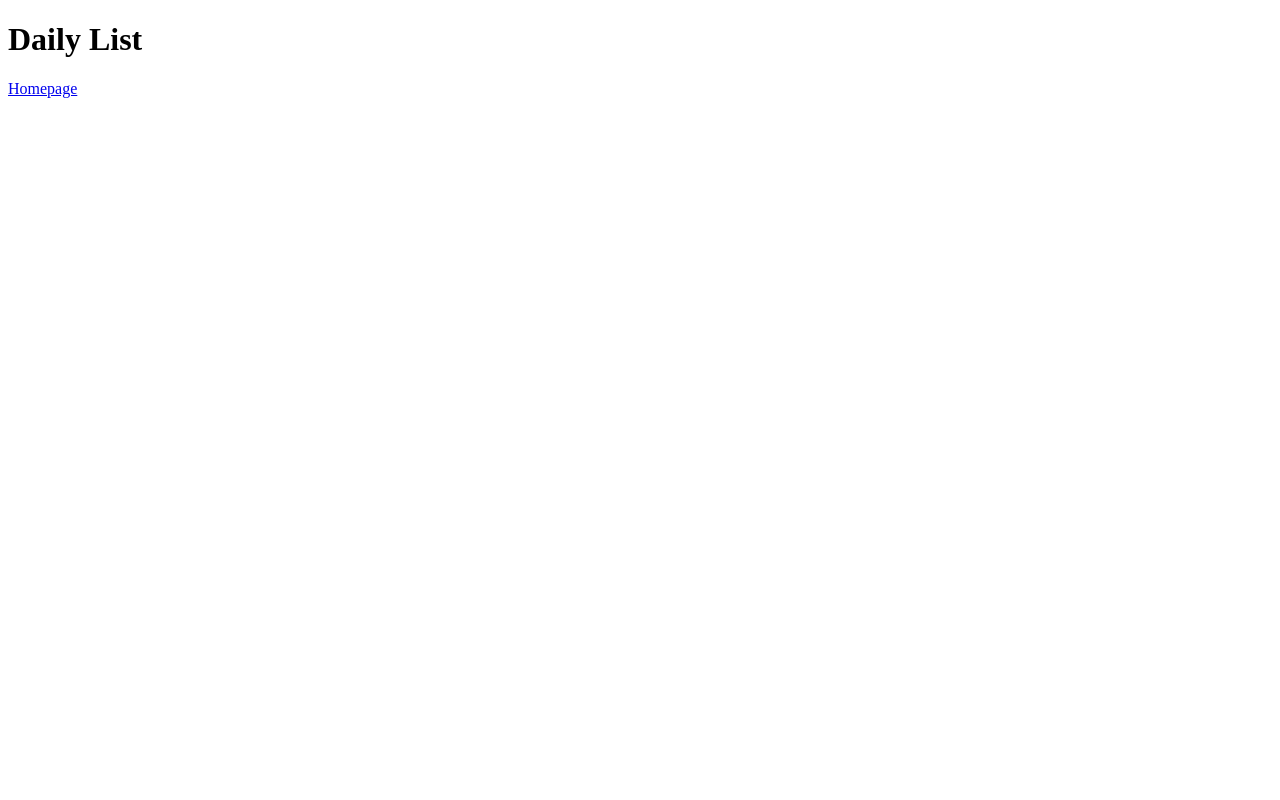
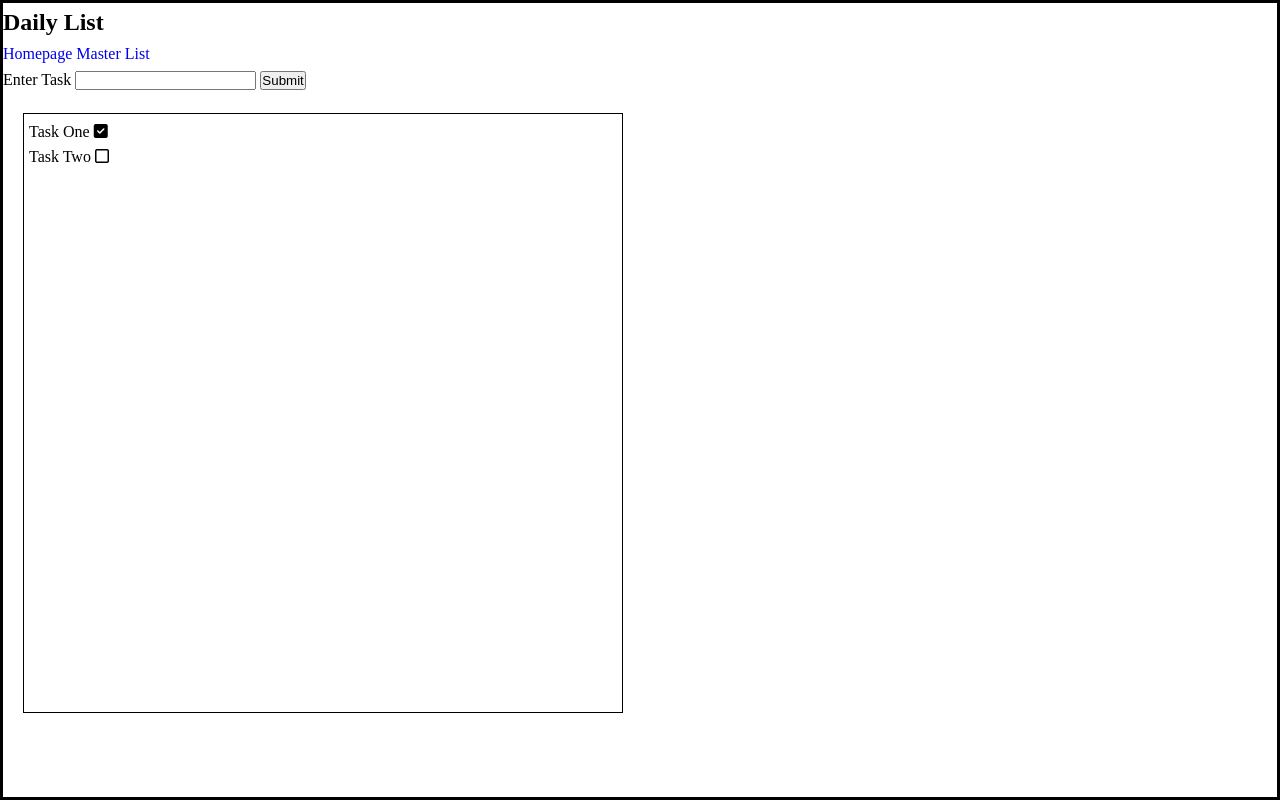
Before and after one commit to AdamAlibraheem000/task-list, a plain HTML site: page daily.html in a window 1280 px wide. Drawn offline with Linux system fonts and the light colour scheme.

Commit message:
ability to add tasks

```diff
--- a/css/styles.css
+++ b/css/styles.css
@@ -10,7 +10,7 @@ body{
     display: flex;
     justify-content: center;
     align-items: center;
-    background-color: #333;
+
 }
 
 ul{
@@ -44,3 +44,24 @@ a{
     text-align: center;
 
 }
+
+/* Daily List styling */
+
+.container-daily{
+    border: 3px solid black;
+    height: 100vh;
+    width: 100vw;
+
+
+
+}
+
+.task-list{
+    height: 600px;
+    width: 600px;
+    border: 1px solid black;
+    margin-top: 20px;
+    margin-left: 20px;
+    padding-top: 5px;
+    padding-left: 5px;
+}
--- a/daily.html
+++ b/daily.html
@@ -4,10 +4,32 @@
     <meta charset="UTF-8">
     <meta http-equiv="X-UA-Compatible" content="IE=edge">
     <meta name="viewport" content="width=device-width, initial-scale=1.0">
+    <link rel="stylesheet" href="https://cdnjs.cloudflare.com/ajax/libs/font-awesome/6.2.0/css/all.min.css" integrity="sha512-xh6O/CkQoPOWDdYTDqeRdPCVd1SpvCA9XXcUnZS2FmJNp1coAFzvtCN9BmamE+4aHK8yyUHUSCcJHgXloTyT2A==" crossorigin="anonymous" referrerpolicy="no-referrer" />
+    <link rel="stylesheet" href="css/styles.css">
+    <script defer src="script.js"></script>
     <title>Document</title>
 </head>
 <body>
-    <h1>Daily List</h1>
-    <a href="/">Homepage</a>
+    <main class="container-daily">
+        <section>
+            <h1>Daily List</h1>
+            <a href="/">Homepage</a>
+            <a href="master.html ">Master List</a>
+        </section>
+
+        <section>
+            <label for="new-task">Enter Task</label>
+            <input type="text" id="new-task">
+            <button class="btn-submit">Submit</button>
+        </section>
+
+        <section class="task-list">
+            <p class="task">Task One <i class="fa-solid fa-square-check"></i></p>
+            <p class="task">Task Two <i class="fa-regular fa-square"></i></p>
+        </section>
+
+
+    </main>
+
 </body>
 </html>
--- a/script.js
+++ b/script.js
@@ -0,0 +1,24 @@
+const userInput = document.getElementById("new-task");
+const btnSubmit = document.querySelector(".btn-submit");
+const newTask = document.querySelector(".task");
+const checked = document.querySelector(".fa-square-check");
+const unChecked = document.querySelector(".fa-square");
+const taskList = document.querySelector('.task-list');
+
+
+
+const addNewTask = () =>{
+    let input = userInput.value;
+    let addTask = document.createElement('p');
+    addTask.textContent = input;
+    addTask.innerHTML = `${input} <i class=\"fa-regular fa-square\"></i>`
+
+
+
+    taskList.appendChild(addTask);
+
+    userInput.value = " ";
+
+}
+
+btnSubmit.addEventListener("click", addNewTask)
```
Also changed, not shown: index.html (+1 -2 lines).
